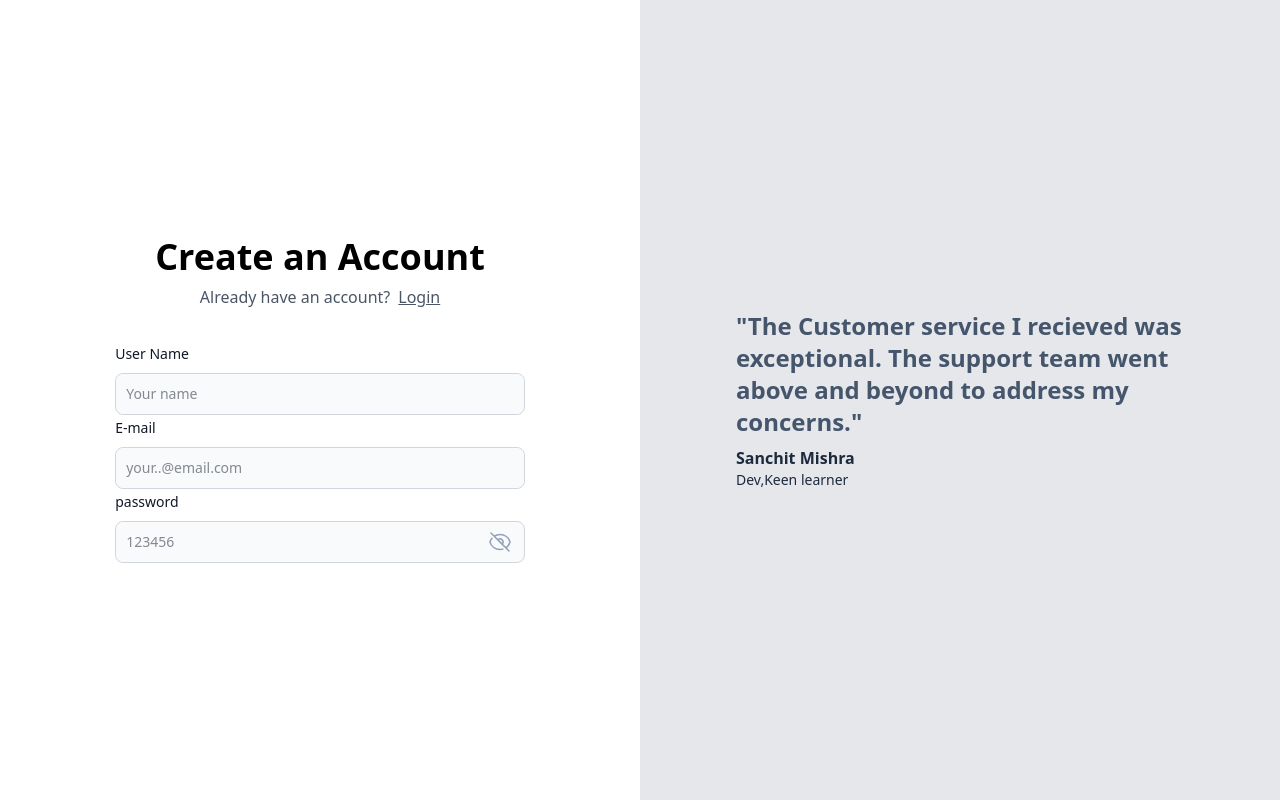
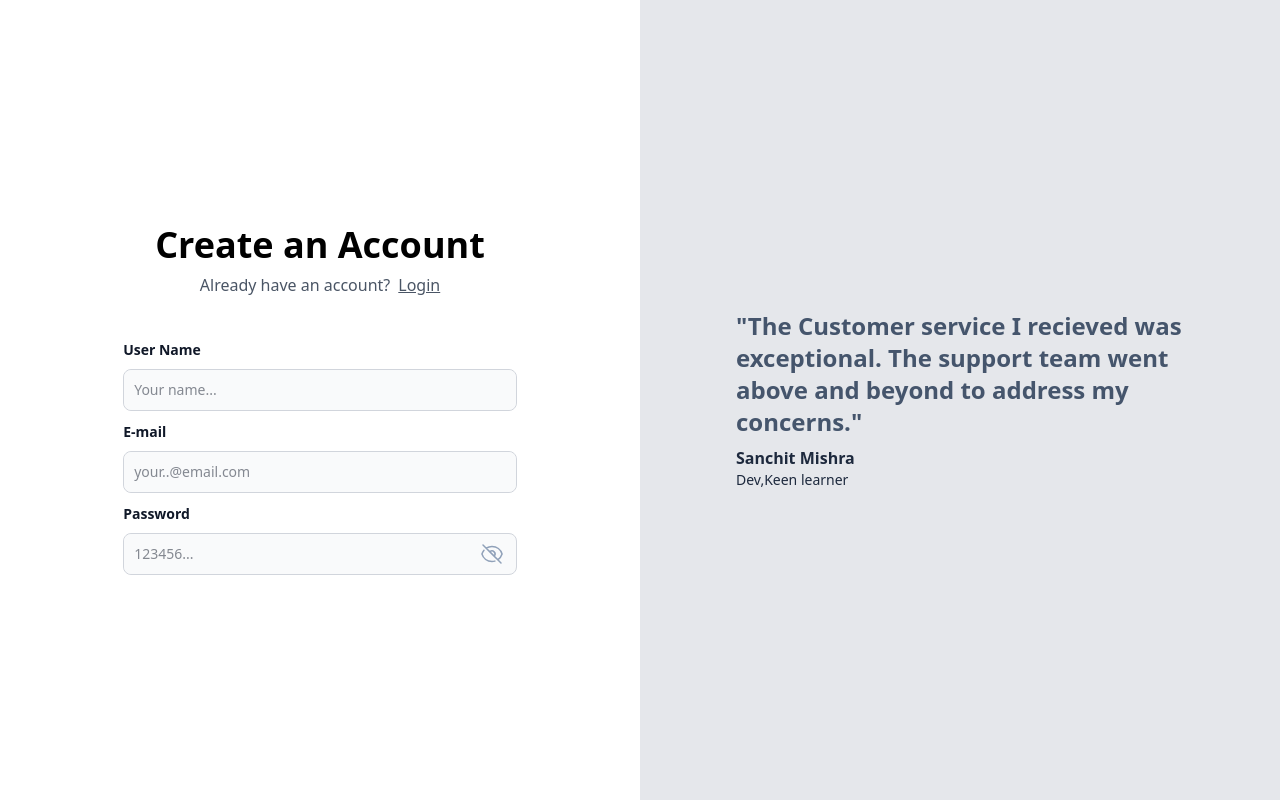
Before and after one commit to ImSanc/medium_clone, a React (Vite) app in the folder frontend/: page /signup in a window 1280 px wide. Built offline with nearby package versions, Linux system fonts and the light colour scheme.

Commit message:
changes up till now

```diff
--- a/frontend/src/components/Auth.tsx
+++ b/frontend/src/components/Auth.tsx
@@ -15,7 +15,7 @@ export const Auth = ( {type} : { type : "signin" | "signup"}) => {
     return <div className="h-screen flex justify-center ">
         <div className=" flex justify-center  flex-col">
             <div>
-                <div className="text-4xl font-extrabold px-10">
+                <div className="text-4xl font-extrabold px-8">
                     Create an Account
                 </div>
             </div>
@@ -25,7 +25,7 @@ export const Auth = ( {type} : { type : "signin" | "signup"}) => {
             </div>
 
             <div className=" pt-8">
-                <InputBox  label="User Name" placeholder="Your name" onChange={ (e)=>{
+                <InputBox  label="User Name" placeholder="Your name..." onChange={ (e)=>{
                     setPostInputs( c => ({
                         ...c,
                         name : e.target.value
@@ -37,7 +37,7 @@ export const Auth = ( {type} : { type : "signin" | "signup"}) => {
                         email : e.target.value
                     }))
                 }} />
-                <InputBox  label="password" placeholder="123456" type="password" onChange={ (e)=>{
+                <InputBox  label="Password" placeholder="123456..." type="password" onChange={ (e)=>{
                     setPostInputs( c => ({
                         ...c,
                         password : e.target.value
--- a/frontend/src/components/InputBox.tsx
+++ b/frontend/src/components/InputBox.tsx
@@ -13,8 +13,8 @@ function InputBox ( {type ,label , placeholder  , onChange }: LabelledInputType)
     const [isPasswordVisible,setIsPasswordVisible] = useState(false);
 
     return (
-        <div>
-            <label className="text-sm font-medium text-gray-900  ">{label}</label>
+        <div className="pt-2">
+            <label className="text-sm font-bold text-gray-900 ">{label}</label>
             <div className="mt-2 flex items-center border border-gray-300 rounded-lg bg-gray-50">
                 <input
                     type={ (type==="password" && !isPasswordVisible ) ? "password" : "text" }
```
